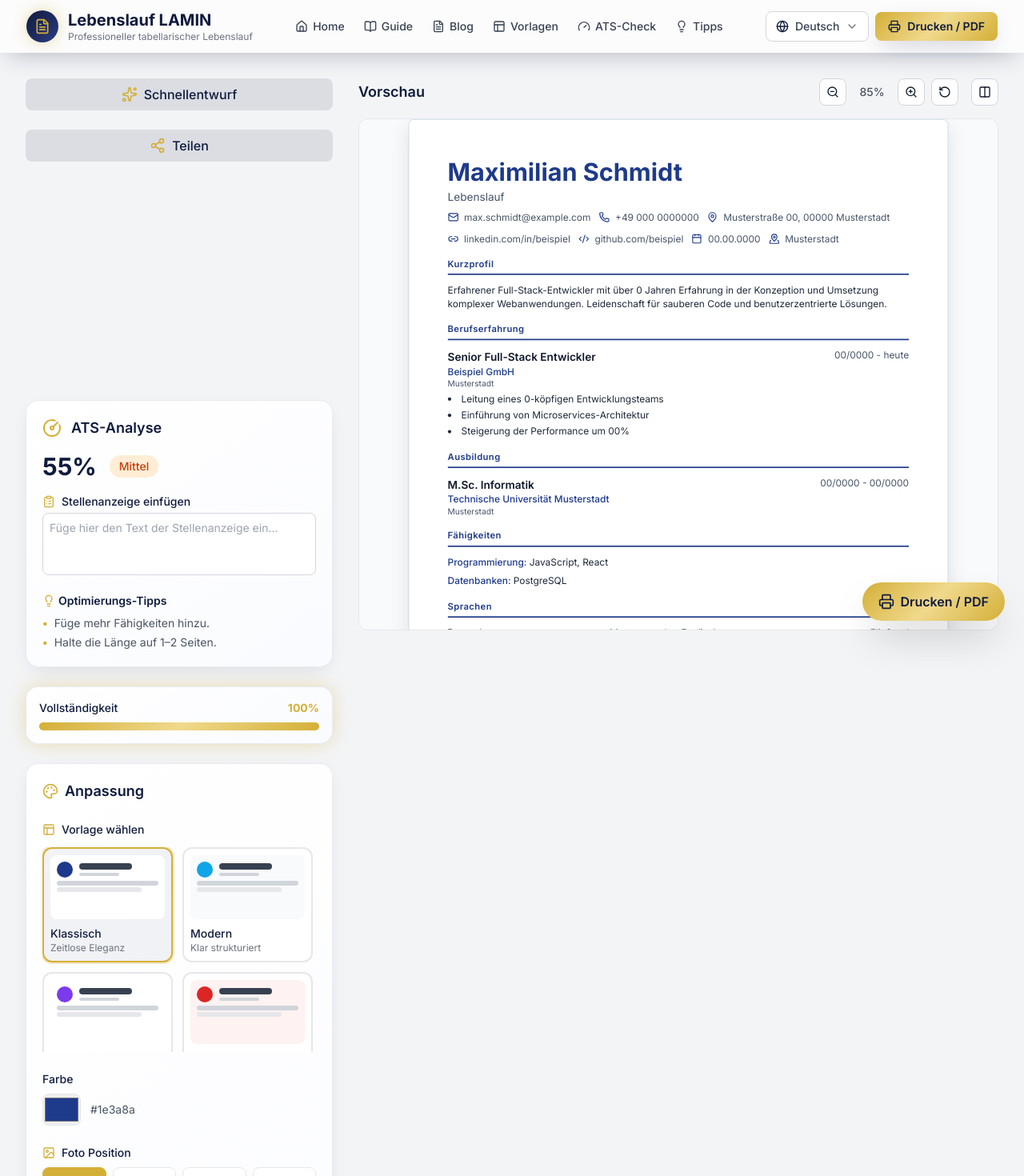
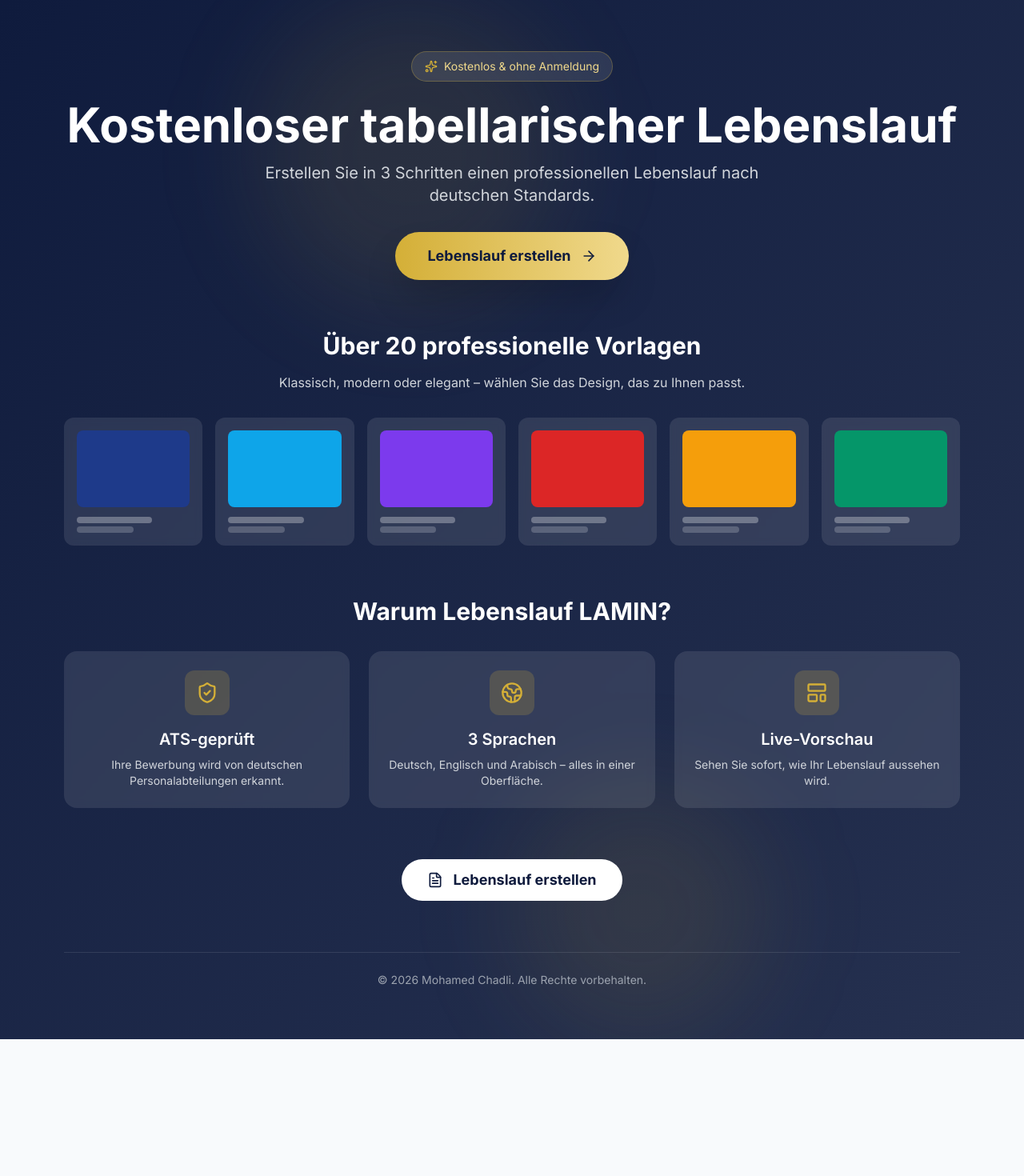
Before and after one commit to lamin-16/lebenslauf-lamin, a React (Vite) app: page / in a window 1280 px wide. Shown: the top 1470 px of the page at 80% size. After the commit the page ends 1299 px from the top, so only its background shows below. Built offline with nearby package versions, Linux system fonts and the light colour scheme.

Commit message:
Add royal landing page as home

```diff
--- a/src/App.jsx
+++ b/src/App.jsx
@@ -20,6 +20,7 @@
 import AdBanner from './components/AdBanner';
 import BlogPage from './components/BlogPage';
 import BlogPostView from './components/BlogPostView';
+import LandingPage from './components/LandingPage';
 
 const GuidePage = lazy(() => import('./components/GuidePage'));
 const HelpMap = lazy(() => import('./components/HelpMap'));
@@ -42,6 +43,7 @@
   const [shareUrl, setShareUrl] = useState('');
   const [compareMode, setCompareMode] = useState(false);
   const [formMode, setFormMode] = useState('wizard');
+  const [showLanding, setShowLanding] = useState(true);
 
   const t = translations[language];
   const dir = languages.find(l => l.code === language)?.dir || 'ltr';
@@ -242,6 +244,14 @@
       document.exitFullscreen();
     }
   };
+
+  if (showLanding) {
+    return (
+      <div dir={dir} className="min-h-screen font-sans">
+        <LandingPage language={language} onStart={() => setShowLanding(false)} />
+      </div>
+    );
+  }
 
   return (
     <div dir={dir} className={`min-h-screen ${darkMode ? 'bg-royal-navy text-white' : 'bg-gray-100 text-gray-900'} font-sans transition-colors`}>
--- /dev/null
+++ b/src/components/LandingPage.jsx
@@ -0,0 +1,132 @@
+import React from 'react';
+import { FileText, CheckCircle2, Sparkles, ArrowRight, ShieldCheck, Globe2, LayoutTemplate } from 'lucide-react';
+
+const texts = {
+  de: {
+    heroTitle: 'Kostenloser tabellarischer Lebenslauf',
+    heroSubtitle: 'Erstellen Sie in 3 Schritten einen professionellen Lebenslauf nach deutschen Standards.',
+    cta: 'Lebenslauf erstellen',
+    templatesTitle: 'Über 20 professionelle Vorlagen',
+    templatesSubtitle: 'Klassisch, modern oder elegant – wählen Sie das Design, das zu Ihnen passt.',
+    featuresTitle: 'Warum Lebenslauf LAMIN?',
+    features: [
+      { icon: ShieldCheck, title: 'ATS-geprüft', desc: 'Ihre Bewerbung wird von deutschen Personalabteilungen erkannt.' },
+      { icon: Globe2, title: '3 Sprachen', desc: 'Deutsch, Englisch und Arabisch – alles in einer Oberfläche.' },
+      { icon: LayoutTemplate, title: 'Live-Vorschau', desc: 'Sehen Sie sofort, wie Ihr Lebenslauf aussehen wird.' },
+    ],
+    footerNote: '© 2026 Mohamed Chadli. Alle Rechte vorbehalten.',
+  },
+  en: {
+    heroTitle: 'Free Tabular CV',
+    heroSubtitle: 'Create a professional CV according to German standards in 3 steps.',
+    cta: 'Create CV',
+    templatesTitle: 'Over 20 professional templates',
+    templatesSubtitle: 'Classic, modern or elegant – choose the design that suits you.',
+    featuresTitle: 'Why Lebenslauf LAMIN?',
+    features: [
+      { icon: ShieldCheck, title: 'ATS-checked', desc: 'Recognized by German HR departments.' },
+      { icon: Globe2, title: '3 languages', desc: 'German, English and Arabic in one interface.' },
+      { icon: LayoutTemplate, title: 'Live preview', desc: 'See immediately how your CV will look.' },
+    ],
+    footerNote: '© 2026 Mohamed Chadli. All rights reserved.',
+  },
+  ar: {
+    heroTitle: 'سيرة ذاتية جدولية مجانية',
+    heroSubtitle: 'أنشئ سيرة ذاتية احترافية وفق المعايير الألمانية في 3 خطوات.',
+    cta: 'أنشئ السيرة الذاتية',
+    templatesTitle: 'أكثر من 20 قالبًا احترافيًا',
+    templatesSubtitle: 'كلاسيكي أو حديث أو أنيق – اختر التصميم الذي يناسبك.',
+    featuresTitle: 'لماذا Lebenslauf LAMIN؟',
+    features: [
+      { icon: ShieldCheck, title: 'متوافق مع ATS', desc: 'تتعرف عليه أقسام الموارد البشرية الألمانية.' },
+      { icon: Globe2, title: '3 لغات', desc: 'الألمانية والإنجليزية والعربية في واجهة واحدة.' },
+      { icon: LayoutTemplate, title: 'معاينة حية', desc: 'شاهد فورًا كيف ستبدو سيرتك الذاتية.' },
+    ],
+    footerNote: '© 2026 محمد شاذلي. جميع الحقوق محفوظة.',
+  },
+};
+
+export default function LandingPage({ language = 'de', onStart }) {
+  const t = texts[language] || texts.de;
+  const templateColors = ['#1e3a8a', '#0ea5e9', '#7c3aed', '#dc2626', '#f59e0b', '#059669'];
+
+  return (
+    <div className="min-h-screen bg-gradient-to-br from-royal-navy via-royal-navy/95 to-royal-navy/90 text-white relative overflow-hidden">
+      {/* زخارف خلفية */}
+      <div className="absolute top-0 left-1/4 w-96 h-96 bg-royal-gold/10 rounded-full blur-3xl"></div>
+      <div className="absolute bottom-0 right-1/4 w-80 h-80 bg-royal-gold/10 rounded-full blur-3xl"></div>
+
+      <div className="max-w-6xl mx-auto px-4 py-16 relative z-10">
+        {/* Hero */}
+        <div className="text-center mb-16">
+          <div className="inline-flex items-center gap-2 bg-white/10 border border-royal-gold/30 px-4 py-2 rounded-full text-sm mb-6">
+            <Sparkles className="h-4 w-4 text-royal-gold" />
+            <span className="text-royal-goldLight">Kostenlos & ohne Anmeldung</span>
+          </div>
+          <h1 className="text-5xl md:text-6xl font-extrabold mb-4 leading-tight">
+            {t.heroTitle}
+          </h1>
+          <p className="text-xl text-gray-300 mb-8 max-w-2xl mx-auto">
+            {t.heroSubtitle}
+          </p>
+          <button
+            onClick={onStart}
+            className="group inline-flex items-center gap-3 bg-gradient-to-r from-royal-gold to-royal-goldLight text-royal-navy font-bold py-4 px-10 rounded-full text-lg transition-all transform hover:scale-105 shadow-2xl"
+          >
+            {t.cta}
+            <ArrowRight className="h-5 w-5 group-hover:translate-x-1 transition-transform" />
+          </button>
+        </div>
+
+        {/* Template preview */}
+        <div className="mb-16">
+          <h2 className="text-3xl font-bold text-center mb-4">{t.templatesTitle}</h2>
+          <p className="text-center text-gray-300 mb-8">{t.templatesSubtitle}</p>
+          <div className="grid grid-cols-2 md:grid-cols-3 lg:grid-cols-6 gap-4">
+            {templateColors.map((color, idx) => (
+              <div key={idx} className="bg-white/10 backdrop-blur-sm rounded-xl p-4 hover:bg-white/20 transition-colors">
+                <div className="h-24 rounded-lg mb-3" style={{ backgroundColor: color }}></div>
+                <div className="h-2 bg-white/30 rounded w-2/3 mb-1"></div>
+                <div className="h-2 bg-white/20 rounded w-1/2"></div>
+              </div>
+            ))}
+          </div>
+        </div>
+
+        {/* Features */}
+        <div className="mb-16">
+          <h2 className="text-3xl font-bold text-center mb-8">{t.featuresTitle}</h2>
+          <div className="grid grid-cols-1 md:grid-cols-3 gap-6">
+            {t.features.map((feature, idx) => {
+              const Icon = feature.icon;
+              return (
+                <div key={idx} className="bg-white/10 backdrop-blur-sm rounded-2xl p-6 text-center hover:bg-white/20 transition-colors">
+                  <div className="w-14 h-14 bg-royal-gold/20 rounded-xl flex items-center justify-center text-royal-gold mx-auto mb-4">
+                    <Icon className="h-7 w-7" />
+                  </div>
+                  <h3 className="text-xl font-semibold mb-2">{feature.title}</h3>
+                  <p className="text-gray-300 text-sm">{feature.desc}</p>
+                </div>
+              );
+            })}
+          </div>
+        </div>
+
+        {/* CTA ثانية */}
+        <div className="text-center">
+          <button
+            onClick={onStart}
+            className="inline-flex items-center gap-3 bg-white text-royal-navy font-bold py-3 px-8 rounded-full text-lg hover:bg-gray-100 transition-all"
+          >
+            <FileText className="h-5 w-5" />
+            {t.cta}
+          </button>
+        </div>
+
+        <footer className="mt-16 text-center text-sm text-gray-400 border-t border-white/10 pt-6">
+          {t.footerNote}
+        </footer>
+      </div>
+    </div>
+  );
+}
```
